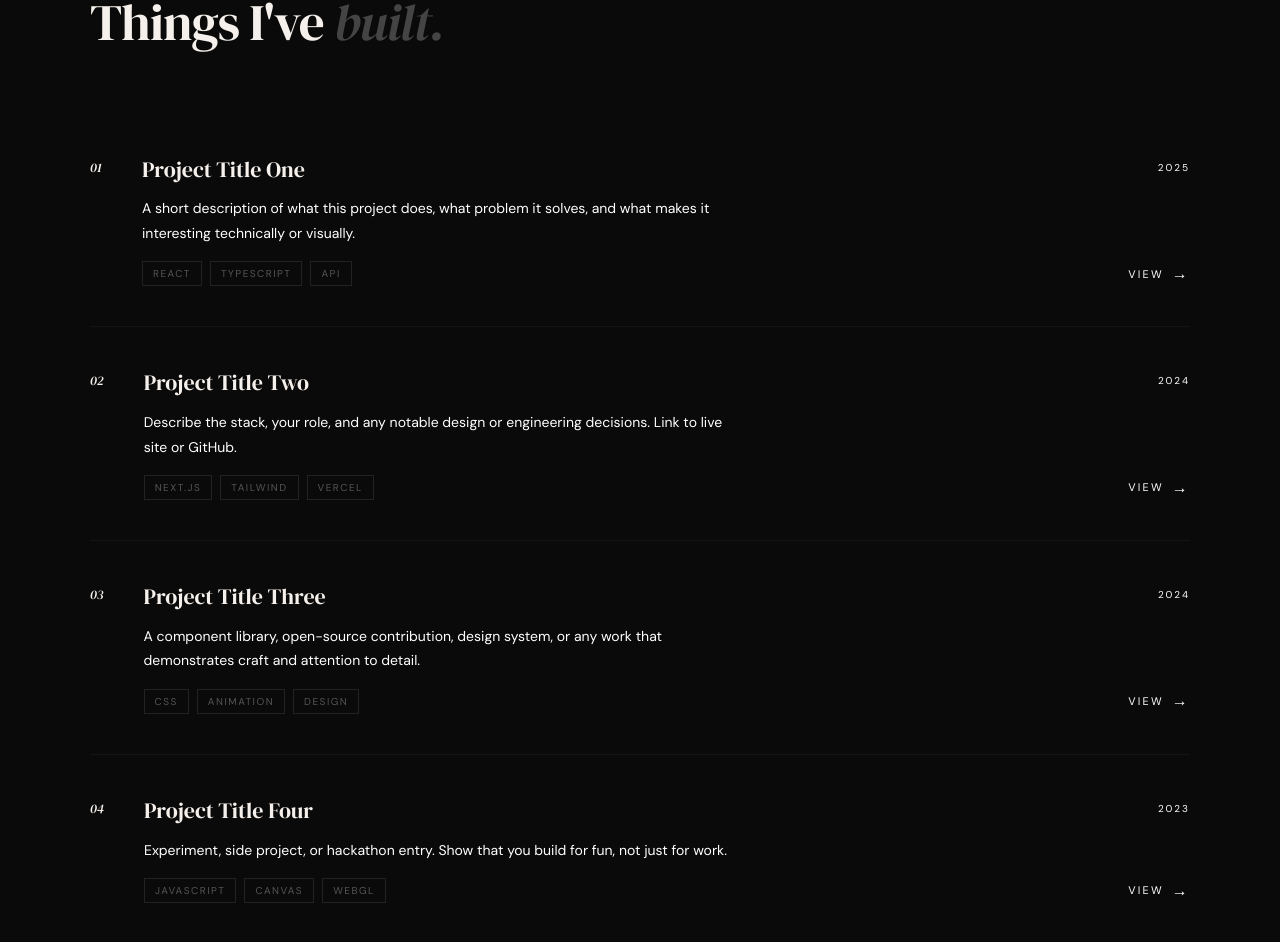
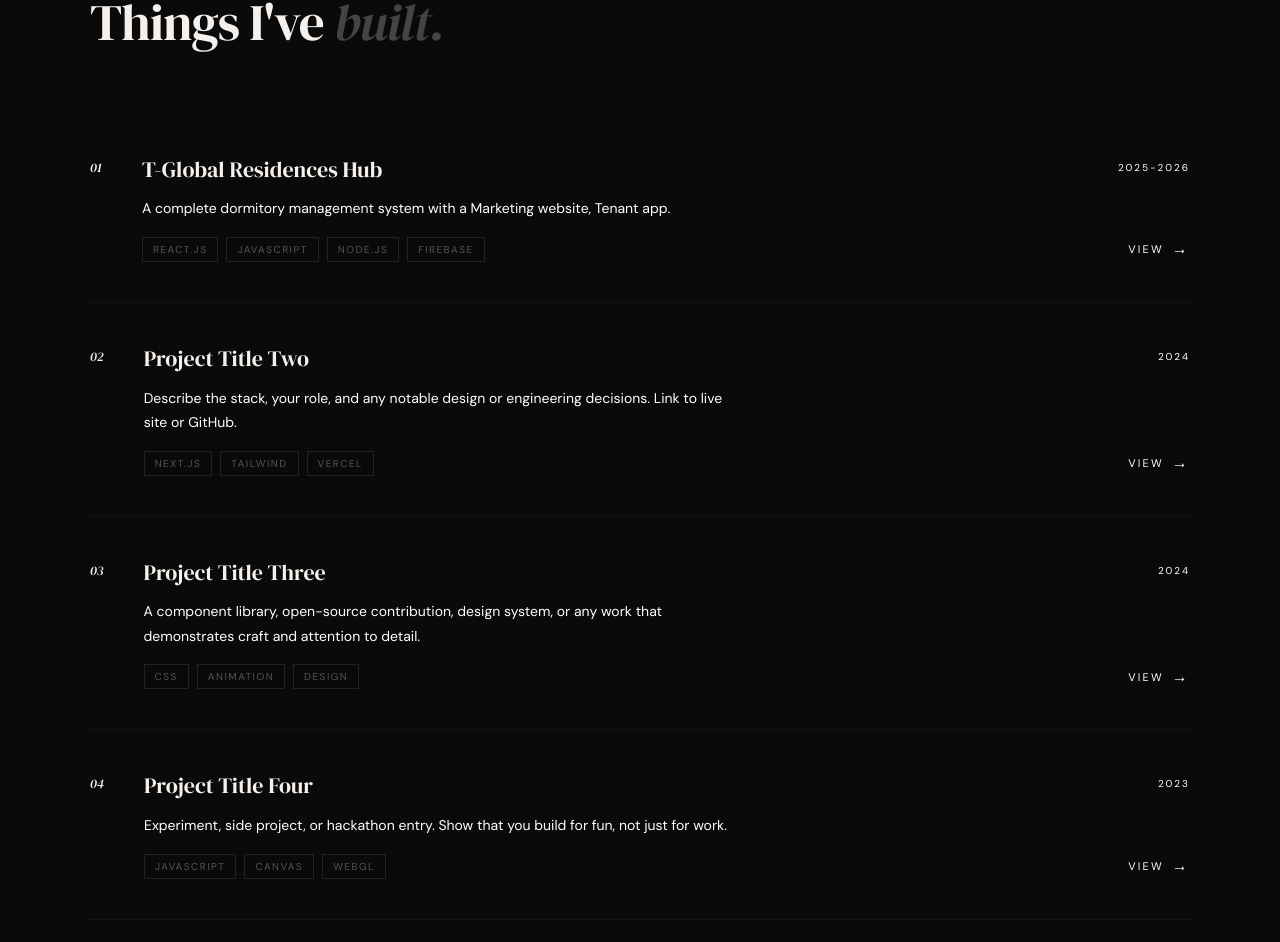
Before and after one commit to bombocaa/portfolio-v2, a React (Vite) app: page / in a window 1280 px wide. Shown: the part 2325-3267 px from the top of the page. Built offline with nearby package versions, Linux system fonts and the light colour scheme.

Commit message:
feat: initialize portfolio data constants for navigation, experience, stack, and projects

```diff
--- a/src/data/portfolioData.ts
+++ b/src/data/portfolioData.ts
@@ -35,11 +35,11 @@ export const STACK_GROUPS = [
 export const PROJECTS = [
     {
         num: '01',
-        title: 'Project Title One',
-        desc: 'A short description of what this project does, what problem it solves, and what makes it interesting technically or visually.',
-        tags: ['React', 'TypeScript', 'API'],
-        link: '#',
-        year: '2025',
+        title: 'T-Global Residences Hub',
+        desc: 'A complete dormitory management system with a Marketing website, Tenant app.',
+        tags: ['React.Js', 'JavaScript', 'Node.Js', 'Firebase'],
+        link: '',
+        year: '2025-2026',
     },
     {
         num: '02',
```
